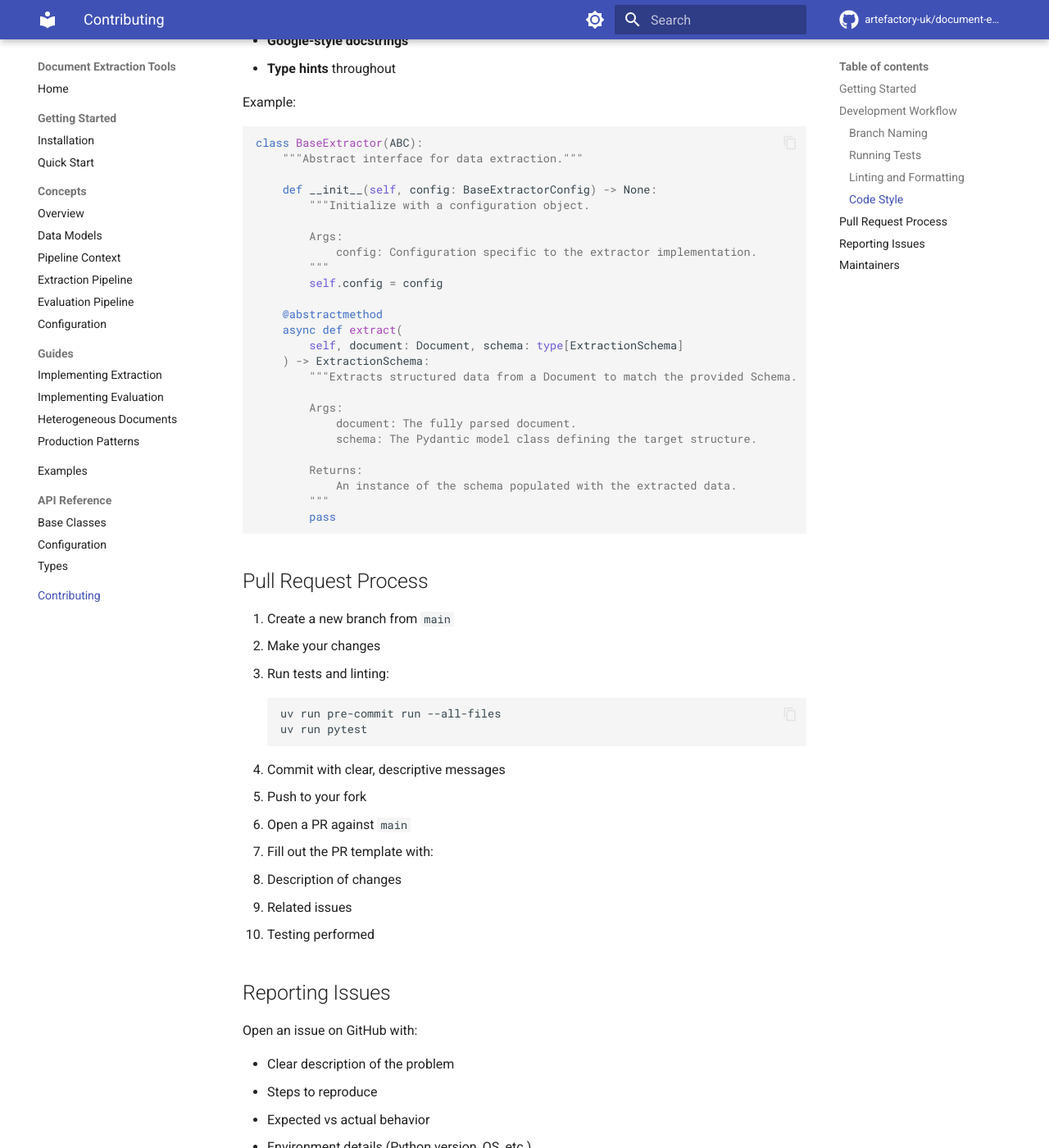
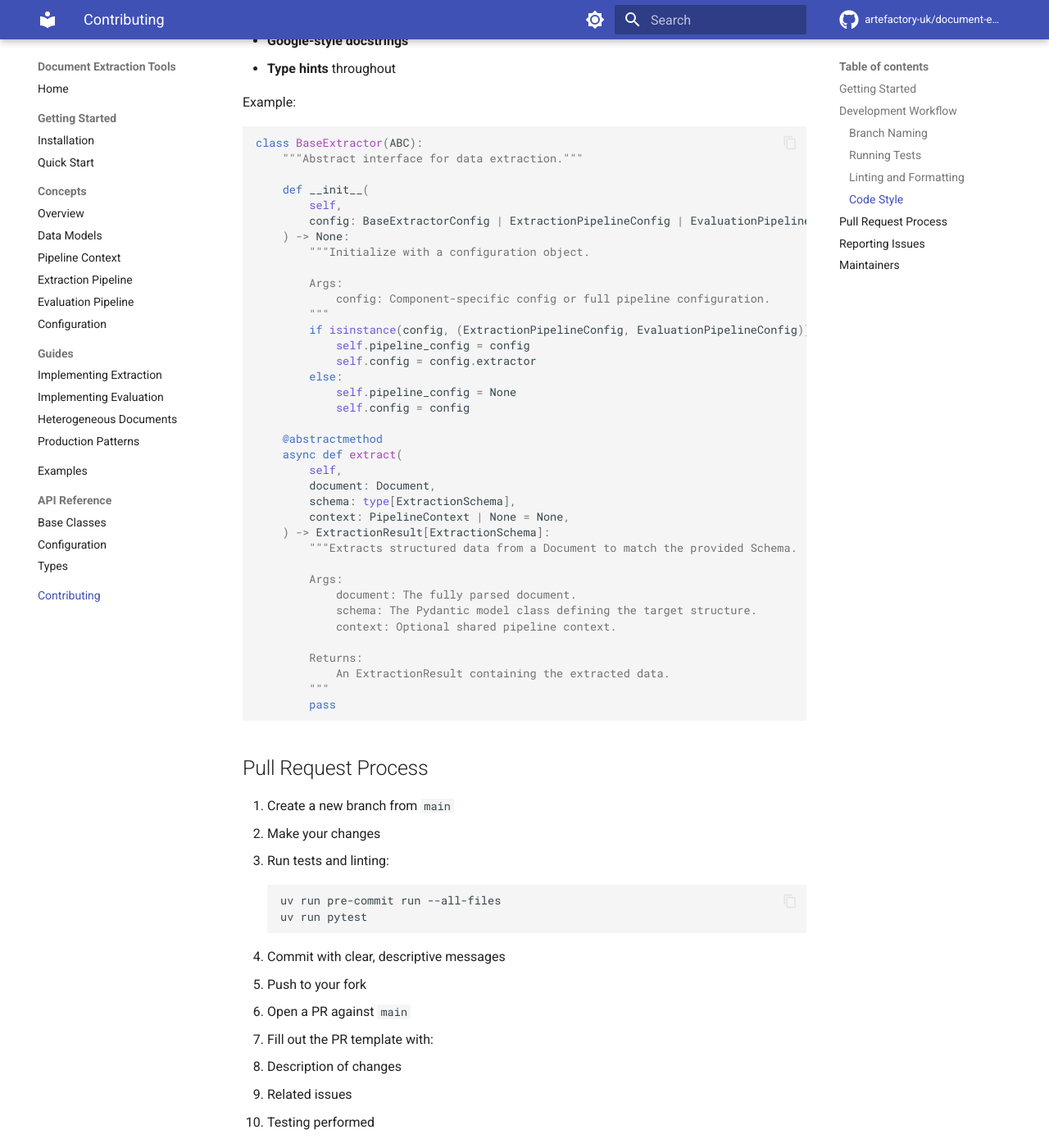
Before and after one commit to artefactory-uk/document-extraction-tools, an MkDocs documentation site: the page built from docs/contributing.md, in a window 1280 px wide and 1400 px high, scrolled down 1393 px. Shown: the whole window at 82% size. Built offline with MkDocs 1.6.1 and Material for MkDocs 9.7.7, drawn with Linux system fonts in a browser that asks for light colours; comment, search, counter and statistics services are not loaded.

Commit message:
Fix remaining config pattern inconsistencies in docs
- Remove unnecessary LocalReader __init__ (base class handles it)
- Use self.config.model_name in GeminiImageExtractor (works with
  both full pipeline config and sub-config)
- Pass full pipeline config to DocumentClassifier
- Update contributing.md base class example to show actual signature
  including pipeline config union type and context parameter

Co-Authored-By: Claude Opus 4.6 <noreply@anthropic.com>

````diff
--- a/docs/contributing.md
+++ b/docs/contributing.md
@@ -60,26 +60,38 @@ Example:
 class BaseExtractor(ABC):
     """Abstract interface for data extraction."""
 
-    def __init__(self, config: BaseExtractorConfig) -> None:
+    def __init__(
+        self,
+        config: BaseExtractorConfig | ExtractionPipelineConfig | EvaluationPipelineConfig,
+    ) -> None:
         """Initialize with a configuration object.
 
         Args:
-            config: Configuration specific to the extractor implementation.
+            config: Component-specific config or full pipeline configuration.
         """
-        self.config = config
+        if isinstance(config, (ExtractionPipelineConfig, EvaluationPipelineConfig)):
+            self.pipeline_config = config
+            self.config = config.extractor
+        else:
+            self.pipeline_config = None
+            self.config = config
 
     @abstractmethod
     async def extract(
-        self, document: Document, schema: type[ExtractionSchema]
-    ) -> ExtractionSchema:
+        self,
+        document: Document,
+        schema: type[ExtractionSchema],
+        context: PipelineContext | None = None,
+    ) -> ExtractionResult[ExtractionSchema]:
         """Extracts structured data from a Document to match the provided Schema.
 
         Args:
             document: The fully parsed document.
             schema: The Pydantic model class defining the target structure.
+            context: Optional shared pipeline context.
 
         Returns:
-            An instance of the schema populated with the extracted data.
+            An ExtractionResult containing the extracted data.
         """
         pass
 ```
````
Also changed, not shown: docs/guides/heterogeneous-documents.md (+1 -1 lines), docs/guides/implementing-extraction.md (+1 -4 lines).
